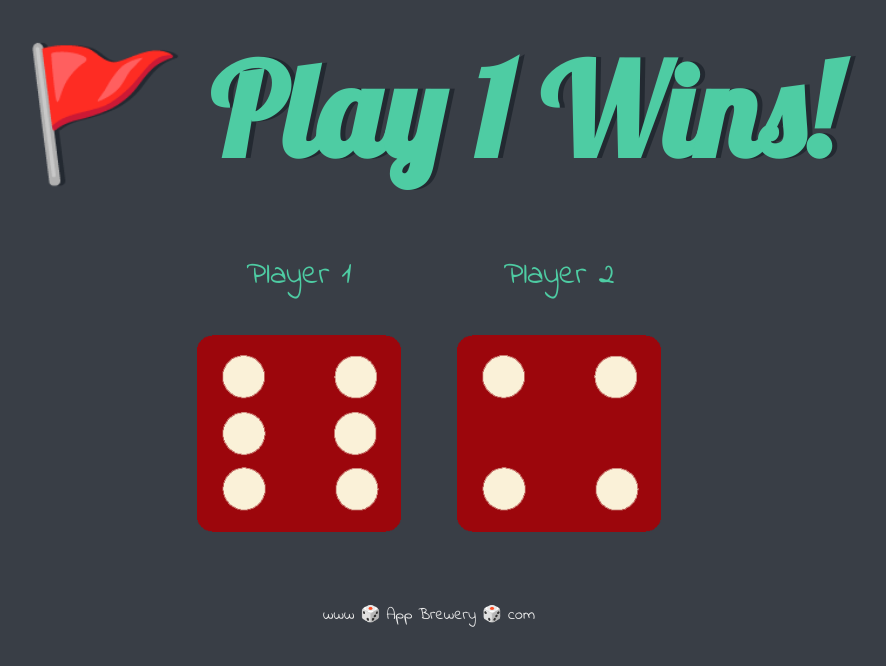
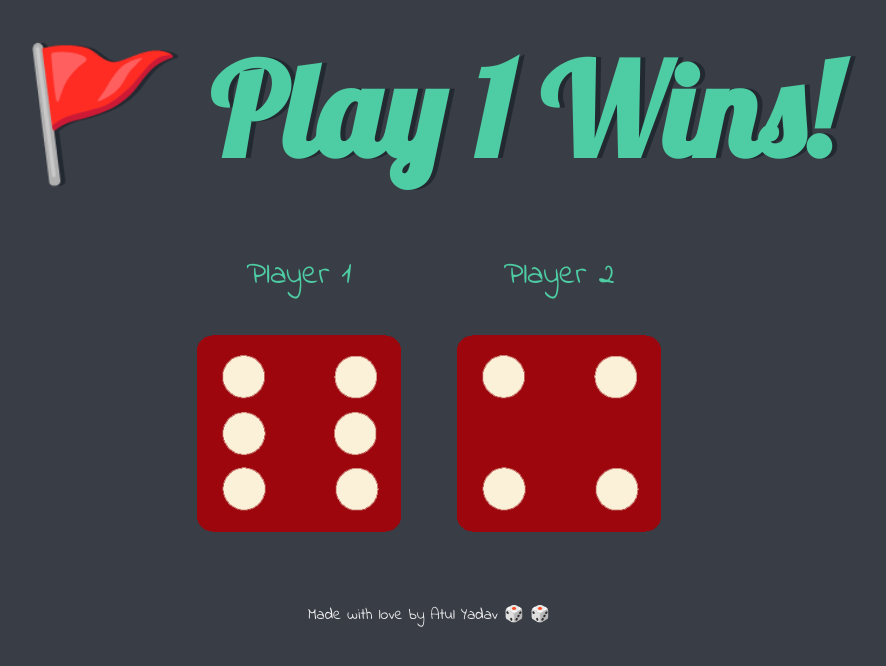
Before and after one commit to atuly31/Dice-Game, a plain HTML site: page index.html in a window 1280 px wide. Shown: the whole page, without its empty margins (211-1097 px from the left). Drawn offline with Linux system fonts and the light colour scheme.

Commit message:
Update index.html

```diff
--- a/index.html
+++ b/index.html
@@ -28,6 +28,6 @@
   </body>
 
   <footer>
-    www 🎲 App Brewery 🎲 com
+   Made with love by Atul Yadav 🎲 🎲
   </footer>
 </html>
```
